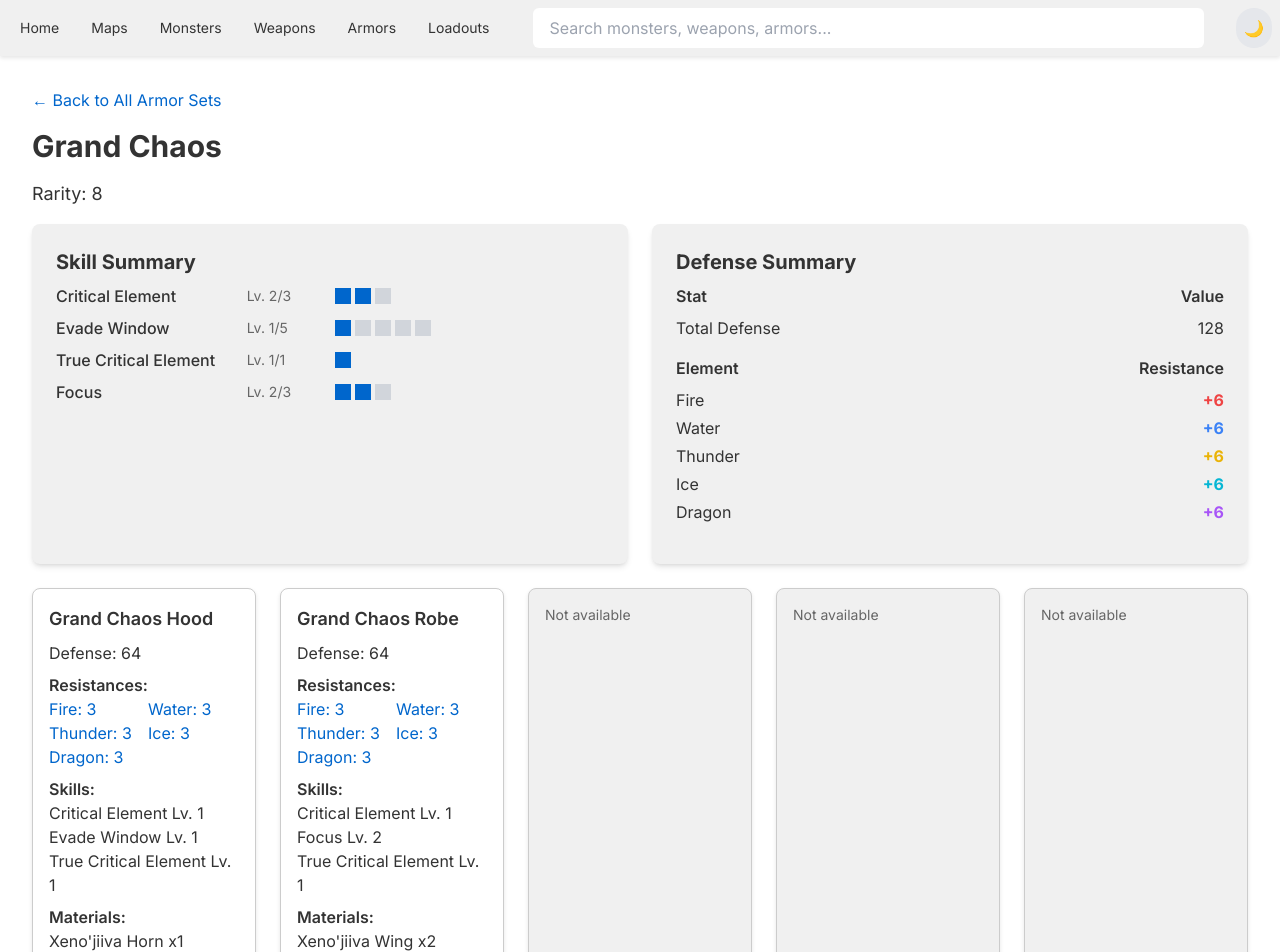
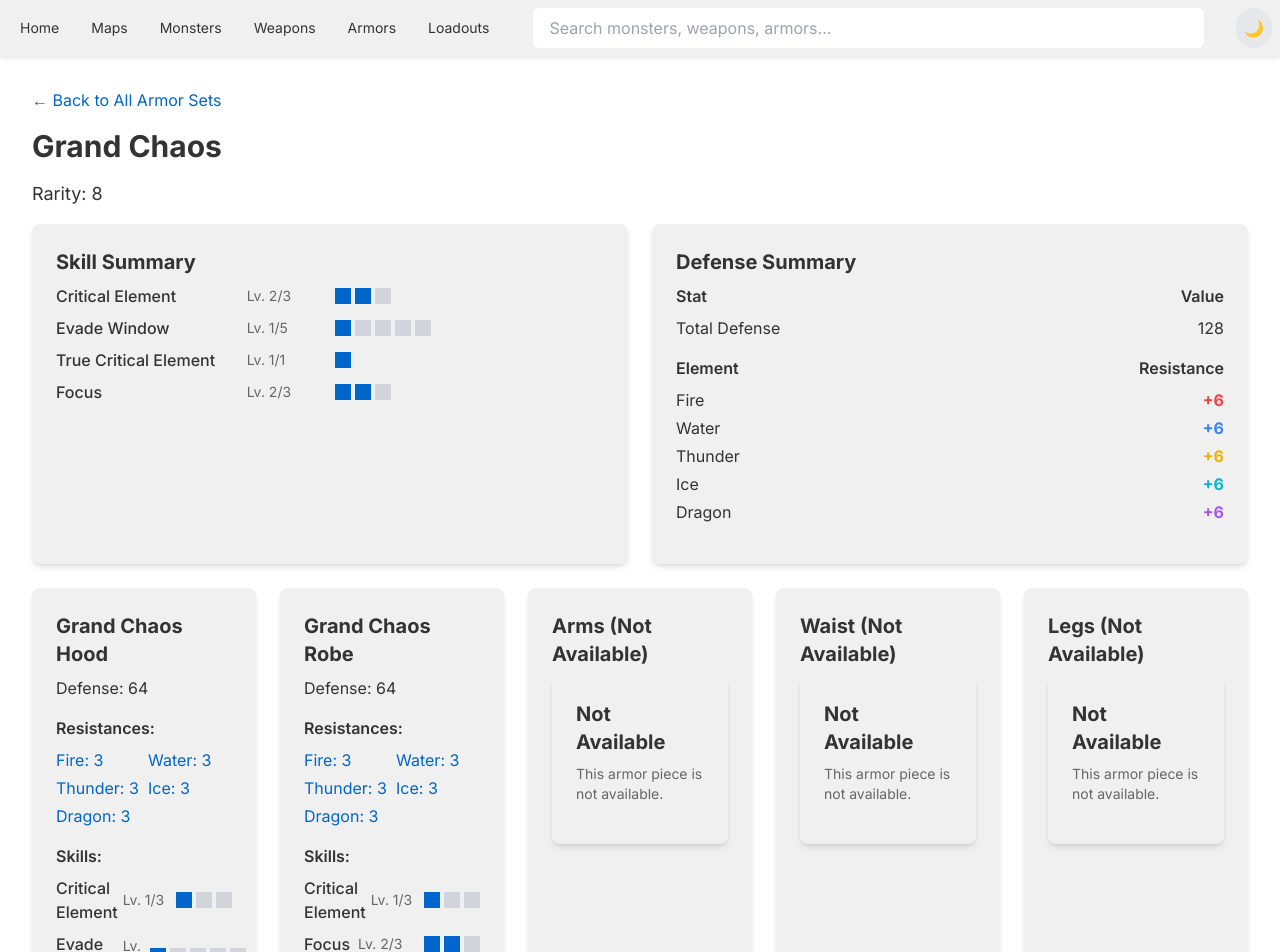
Before and after one commit to askleon/monster-hunter-wilds-wiki, a Next.js app: page /armors/grand-chaos in a window 1280 px wide. Shown: the top 952 px of the page. Built offline with nearby package versions, Linux system fonts and the light colour scheme.

Commit message:
refactor styling

```diff
--- a/app/armors/[setId]/page.tsx
+++ b/app/armors/[setId]/page.tsx
@@ -2,30 +2,37 @@
 
 import React from 'react';
 import { getArmorSetById, ArmorPiece } from '@/lib/armors';
-import { getSkillById } from '@/lib/skills';
+import { getSkillById, Skill } from '@/lib/skills';
 import Link from 'next/link';
 import { ArmorSkillSummary } from '@/app/components/ArmorSkillSummary';
 import { ArmorDefenseSummary } from '@/app/components/ArmorDefenseSummary';
 import { Card } from '@/app/components/Card';
+import { SkillDisplay } from '@/app/components/SkillDisplay';
 
 const pieceTypes = ['Head', 'Chest', 'Arms', 'Waist', 'Legs'] as const;
 
 function ArmorPieceCard({ piece }: { piece: ArmorPiece | undefined }) {
   if (!piece) {
     return (
-      <div className="border rounded-lg shadow-color p-4 bg-secondary">
-        <p className="text-sm text-secondary">Not available</p>
-      </div>
+      <Card
+        title="Not Available"
+        className="bg-secondary h-full"
+        description={<p className="text-sm text-secondary">This armor piece is not available.</p>}
+      />
     );
   }
 
-  return (
-    <div className="border rounded-lg shadow-color p-4 bg-primary">
-      <h3 className="text-lg font-semibold mb-2 text-primary">{piece.name}</h3>
+  const skills = piece.skills.map(skill => {
+    const fullSkill = getSkillById(skill.id);
+    return fullSkill ? { ...fullSkill, level: skill.level } : { id: skill.id, name: skill.id, maxLevel: skill.level, level: skill.level, description: '', effects: [] };
+  });
+
+  const description = (
+    <div className="space-y-4">
       <p className="text-primary">Defense: {piece.defense}</p>
-      <div className="mt-2">
-        <h4 className="font-semibold text-primary">Resistances:</h4>
-        <ul className="grid grid-cols-2 gap-x-2">
+      <div>
+        <h4 className="font-semibold text-primary mb-2">Resistances:</h4>
+        <ul className="grid grid-cols-2 gap-x-2 gap-y-1">
           {Object.entries(piece.resistances).map(([element, value]) => (
             <li key={element} className={value > 0 ? 'text-accent' : value < 0 ? 'text-secondary' : 'text-primary'}>
               {element.charAt(0).toUpperCase() + element.slice(1)}: {value}
@@ -33,22 +40,13 @@ function ArmorPieceCard({ piece }: { piece: ArmorPiece | undefined }) {
           ))}
         </ul>
       </div>
-      <div className="mt-2">
-        <h4 className="font-semibold text-primary">Skills:</h4>
-        <ul>
-          {piece.skills.map((skill) => {
-            const fullSkill = getSkillById(skill.id);
-            return (
-              <li key={skill.id} className="text-primary">
-                {fullSkill ? fullSkill.name : skill.id} Lv. {skill.level}
-              </li>
-            );
-          })}
-        </ul>
+      <div>
+        <h4 className="font-semibold text-primary mb-2">Skills:</h4>
+        <SkillDisplay skills={skills} />
       </div>
-      <div className="mt-2">
-        <h4 className="font-semibold text-primary">Materials:</h4>
-        <ul>
+      <div>
+        <h4 className="font-semibold text-primary mb-2">Materials:</h4>
+        <ul className="space-y-1">
           {piece.materials.map((material, index) => (
             <li key={index} className="text-primary">{material.name} x{material.quantity}</li>
           ))}
@@ -56,6 +54,8 @@ function ArmorPieceCard({ piece }: { piece: ArmorPiece | undefined }) {
       </div>
     </div>
   );
+
+  return description;
 }
 
 export default function ArmorSetPage({ params }: { params: { setId: string } }) {
@@ -108,9 +108,17 @@ export default function ArmorSetPage({ params }: { params: { setId: string } })
         />
       )}
       <div className="grid grid-cols-1 md:grid-cols-2 lg:grid-cols-3 xl:grid-cols-5 gap-6">
-        {pieceTypes.map(type => (
-          <ArmorPieceCard key={type} piece={armorSet.pieces.find(p => p.type === type)} />
-        ))}
+        {pieceTypes.map(type => {
+          const piece = armorSet.pieces.find(p => p.type === type);
+          return (
+            <Card
+              key={type}
+              title={piece ? piece.name : `${type} (Not Available)`}
+              className="bg-secondary h-full"
+              description={<ArmorPieceCard piece={piece} />}
+            />
+          );
+        })}
       </div>
     </div>
   );
```
